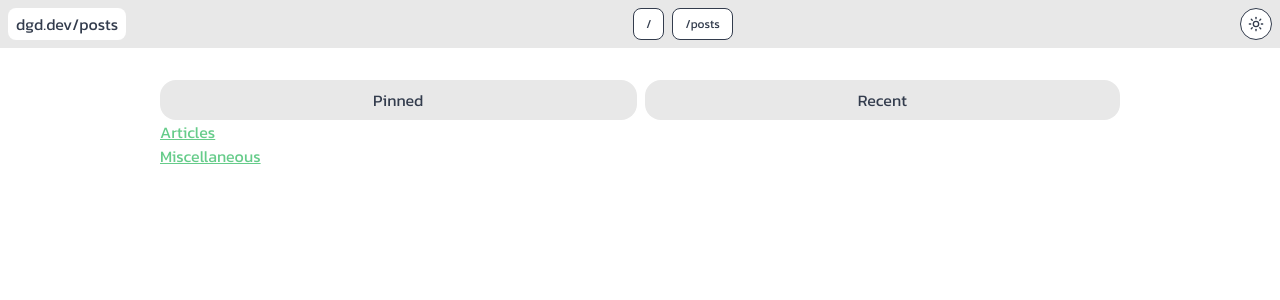
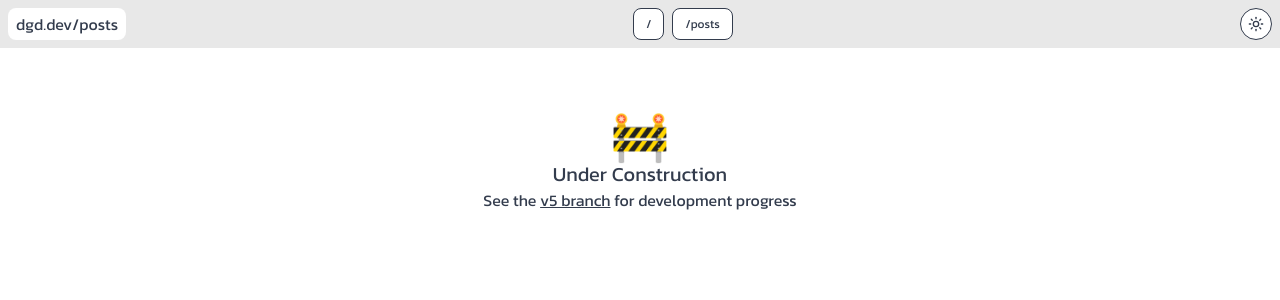
Before and after one commit to daqnal/dgd.dev, a SvelteKit app: page /posts in a window 1280 px wide. Shown: the top 300 px of the page. Built offline with nearby package versions, Linux system fonts and the light colour scheme.

Commit message:
begin work on blog rendering

```diff
--- a/src/lib/md/posts/test.md
+++ b/src/lib/md/posts/test.md
@@ -1,7 +1,7 @@
 ---
 title: Test Post
 date: 2026-03-24
-form: Article
+form: article
 tags: [test, linux]
 ---
 
--- a/src/routes/posts/+page.svelte
+++ b/src/routes/posts/+page.svelte
@@ -8,12 +8,21 @@
             name: "Miscellaneous",
             url: "/posts/misc",
         },
+        {
+            name: "Photos",
+            url: "/posts/photos",
+        },
     ];
+
+    const dev = true;
 </script>
 
+{#if !dev}
     <div class="w-full flex flex-col place-items-center">
-    <div class="w-[95vw] sm:w-[85vw] md:w-[75vw] max-w-[1080px] my-8">
-        <div class="w-full flex gap-2">
+        <div
+            class="flex flex-col gap-4 w-[95vw] sm:w-[85vw] md:w-[75vw] max-w-[1080px] my-8"
+        >
+            <div class="w-full flex gap-2 min-h-32">
                 <div class="flex-grow text-center bg-base-200 rounded-box">
                     <p class="my-2">Pinned</p>
                 </div>
@@ -24,9 +33,22 @@
             </div>
 
             {#each categories as { name, url }}
-            <div>
-                <a href={url} class="link link-primary">{name}</a>
+                <div class="w-full bg-base-200 p-3 rounded-box min-h-30">
+                    <a href={url} class="link text-xl">{name}</a>
                 </div>
             {/each}
         </div>
     </div>
+{:else}
+    <div class="w-full flex flex-col place-items-center p-16">
+        <p class="text-5xl">🚧</p>
+        <p class="text-xl">Under Construction</p>
+        <p>
+            See the <a
+                target="_blank"
+                href="https://git.dgd.sh/dan/dgd.dev/src/branch/v5"
+                class="link">v5 branch</a
+            > for development progress
+        </p>
+    </div>
+{/if}
--- a/src/routes/posts/posts-consts.ts
+++ b/src/routes/posts/posts-consts.ts
@@ -14,9 +14,18 @@ export const validTags = [
     "random"
 ]
 
-export const validForms = [
-    "Article",
-    "Guide",
-    "Miscellaneous",
-    "Commentary"
+export const POST_FORMS = [
+    "article",
+    "guide",
+    "miscellaneous",
+    "commentary",
+    "photo"
 ]
+export type PostForm = typeof POST_FORMS[number];
+
+export interface Post {
+    slug: string,
+    title: string,
+    date: string,
+    form: PostForm,
+}
```
Lines whose indentation alone changed are shown as unchanged.
